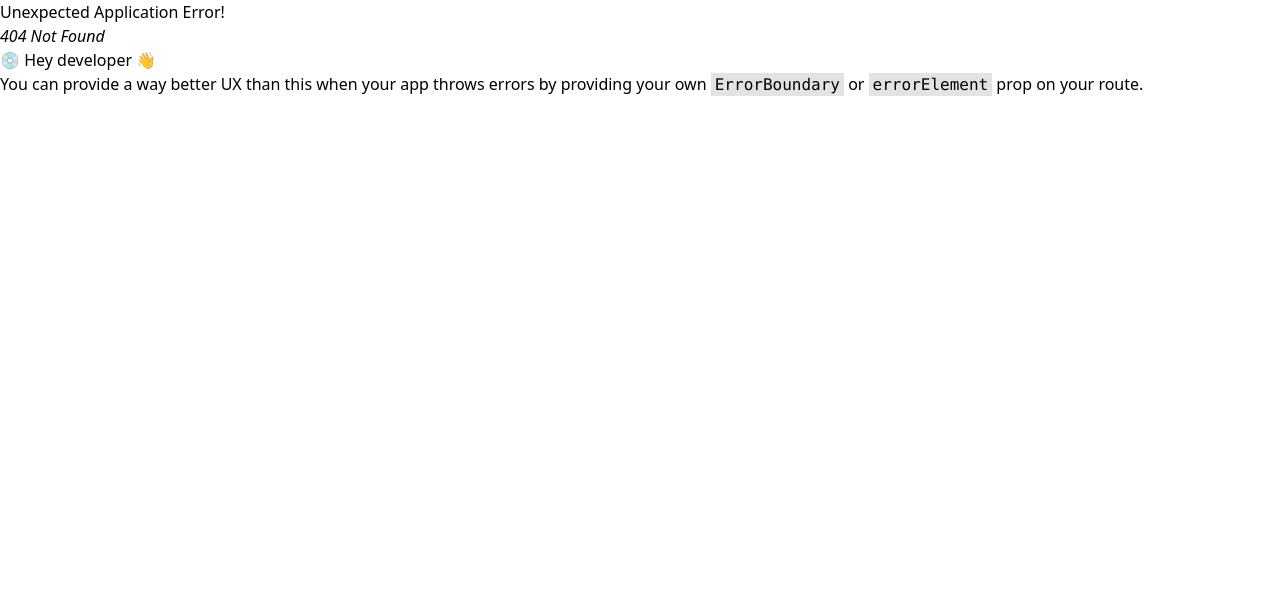
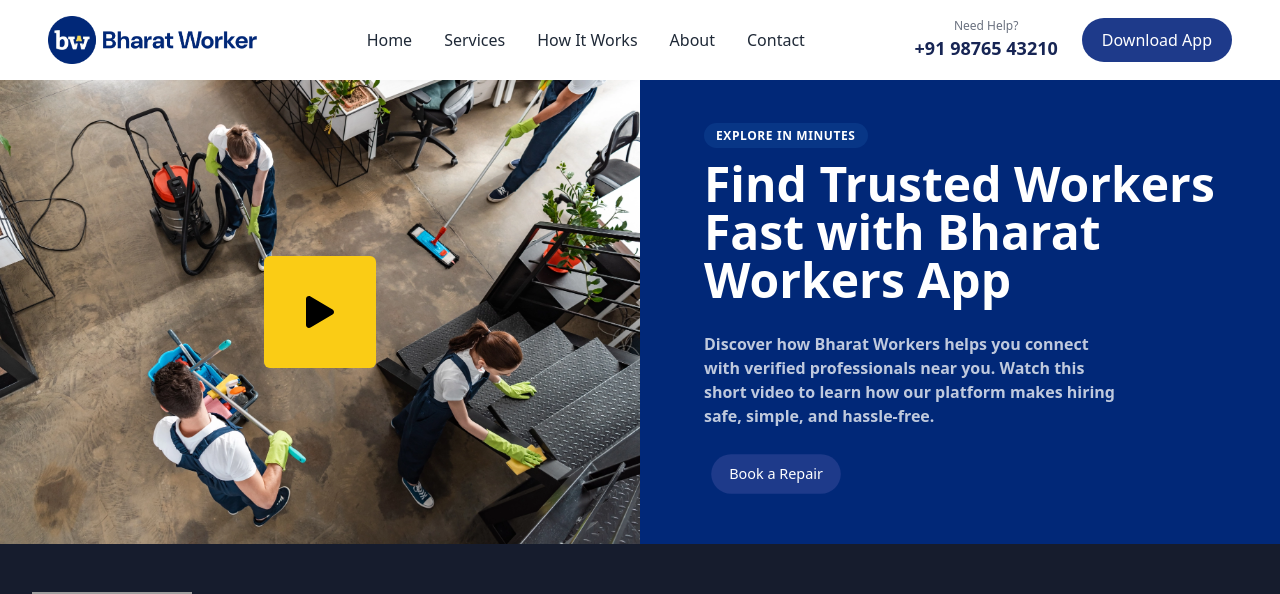
Before and after one commit to adityasinghchouhan1/BharatWorkerweb, a React (Vite) app: page /Book-repair in a window 1280 px wide. Before the commit this address had no page. Shown: the top 594 px of the page. Built offline with nearby package versions, Linux system fonts and the light colour scheme; grey boxes are pictures that could not be loaded.

Commit message:
book a repair

```diff
--- /dev/null
+++ b/src/Components/BookRepair.jsx
@@ -0,0 +1,95 @@
+import React, { useState, useRef, useEffect } from "react";
+import {X } from "lucide-react";
+import { FaPlay } from "react-icons/fa";
+import { gsap } from "gsap";
+import Button from "../UI/Button";
+import bookrepairvdo from "../assets/bookRepairVdo.mp4";
+import bookrepairimg from "../assets/12.webp";
+
+const BookRepair = () => {
+  const [showVideo, setShowVideo] = useState(false);
+
+  // Refs for animation
+  const sectionRef = useRef(null);
+  const imageRef = useRef(null);
+  const contentRef = useRef(null);
+  const buttonRef = useRef(null);
+
+  useEffect(() => {
+    const ctx = gsap.context(() => {
+      const tl = gsap.timeline({ defaults: { ease: "power3.out", duration: 1 } });
+
+      tl.from(imageRef.current, { x: -100, opacity: 0, duration: 1 })
+        .from(contentRef.current, { x: 100, opacity: 0, duration: 1 }, "-=0.7")
+        .from(buttonRef.current, { scale: 0.8, opacity: 0, duration: 0.5 }, "-=0.5");
+    }, sectionRef);
+
+    return () => ctx.revert(); // cleanup on unmount
+  }, []);
+
+  return (
+    <section ref={sectionRef} className="relative bg-[#012878] text-white">
+      <div className="grid grid-cols-1 lg:grid-cols-2 min-h-[450px]">
+        {/* Left - Full Height Image with Play Button */}
+        <div ref={imageRef} className="relative">
+          <img
+            src={bookrepairimg}
+            alt="Workers Cleaning"
+            className="w-full h-full object-cover"
+          />
+          <button
+            onClick={() => setShowVideo(true)}
+            className="absolute inset-0 m-auto flex justify-center items-center w-28 h-28 hover:bg-[#012878] rounded-md bg-yellow-400 hover:scale-110 transition duration-300"
+          >
+            <FaPlay className="text-black w-8 h-8 hover:text-white" />
+          </button>
+        </div>
+
+        {/* Right - Text Content */}
+        <div ref={contentRef} className="flex flex-col justify-center px-6 lg:px-16 py-12">
+          <p className="uppercase text-xs mb-4 tracking-wider">
+            <span className="bg-[#083686] p-1 px-3 font-semibold rounded-full">
+              Explore in Minutes
+            </span>
+          </p>
+          <h2 className="text-3xl lg:text-5xl font-bold mb-4 leading-tight">
+            Find Trusted Workers Fast with Bharat Workers App
+          </h2>
+          <p className="text-base text-[#FFFFFFBF] me-24 mt-3 font-semibold mb-6">
+            Discover how Bharat Workers helps you connect with verified
+            professionals near you. Watch this short video to learn how our
+            platform makes hiring safe, simple, and hassle-free.
+          </p>
+          <div ref={buttonRef} className="w-fit scale-90">
+            <Button
+              title="Book a Repair"
+              onClick={() => (window.location.href = "book-repair.html")}
+            />
+          </div>
+        </div>
+      </div>
+
+      {/* Video Modal */}
+      {showVideo && (
+        <div className="fixed inset-0 bg-black bg-opacity-80 flex items-center justify-center z-50">
+          <div className="relative w-11/12 md:w-2/3 lg:w-1/2">
+            <video
+              src={bookrepairvdo}
+              controls
+              autoPlay
+              className="w-full rounded-lg shadow-lg"
+            ></video>
+            <button
+              onClick={() => setShowVideo(false)}
+              className="absolute top-2 right-2 text-white bg-black bg-opacity-50 rounded-full p-2 hover:bg-opacity-70"
+            >
+              <X className="w-5 h-5" />
+            </button>
+          </div>
+        </div>
+      )}
+    </section>
+  );
+};
+
+export default BookRepair;
--- a/src/Router/Router.jsx
+++ b/src/Router/Router.jsx
@@ -5,6 +5,7 @@
 import Services from '../Pages/Services'
 import Contact from '../Pages/Contact'
 import Howitworks from '../Pages/Howitworks'
+import BookRepair from '../Components/BookRepair'
 
 const router = createBrowserRouter([
   {
@@ -31,6 +32,10 @@
         path: 'how-it-works',
         element: <Howitworks />,
       },
+      {
+        path: 'Book-repair',
+        element: <BookRepair />,
+      },
     ],
   },
 ])
```
Also changed, not shown: src/assets/12.webp (added), 1 other file (tests, documents, lock files or other folders).
